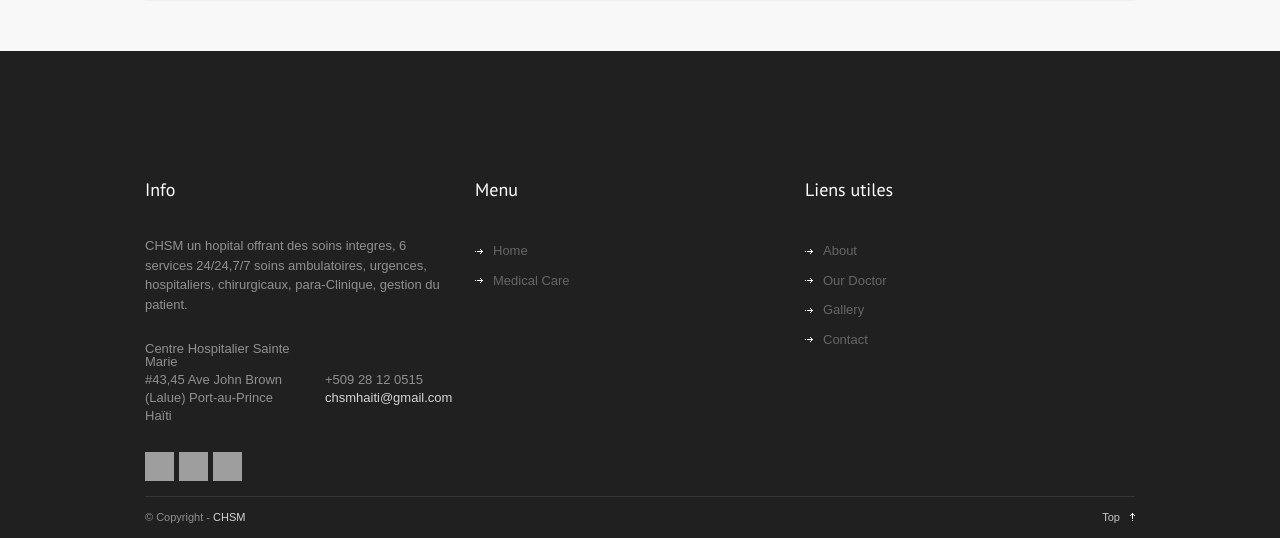
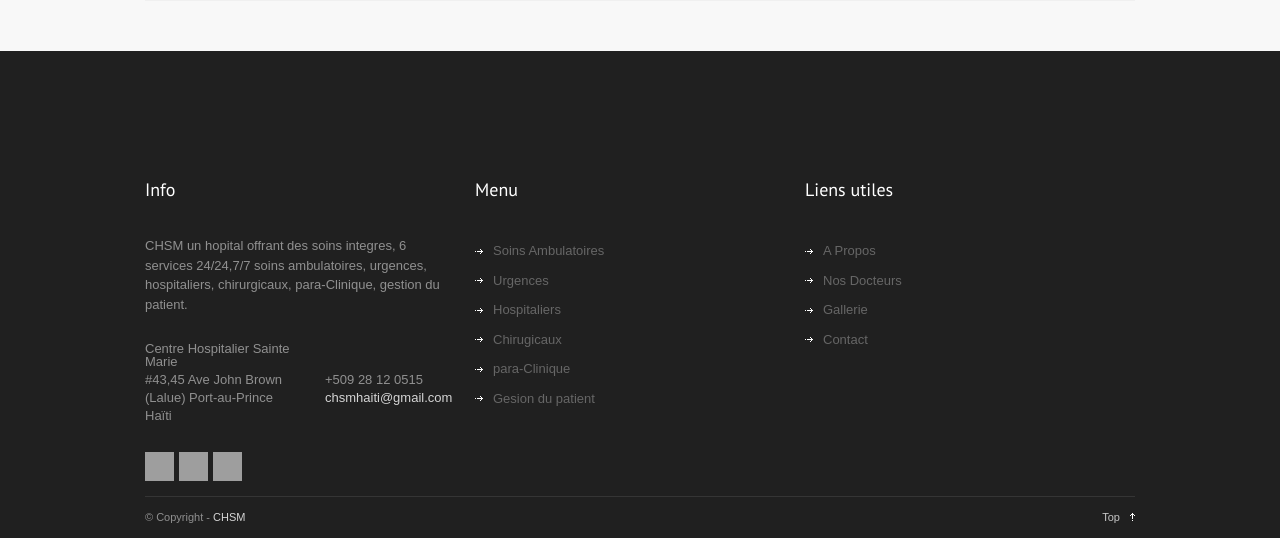
Before and after one commit to fater04/chsm, a PHP site: page / in a window 1280 px wide. Shown: the part 2074-2612 px from the top of the page. Run offline with PHP 8.4, Linux system fonts and the light colour scheme; some libraries are stand-ins or nearby versions; some web fonts are replaced; grey boxes are pictures that could not be loaded.

Commit message:
services

```diff
--- a/app/DefaultApp/Routing.php
+++ b/app/DefaultApp/Routing.php
@@ -13,3 +13,11 @@ App::get("/about", "default.about", "about");
 App::get("/gallerie", "default.gallery", "gallery");
 App::get("/doctor", "default.doctor", "doctor");
 App::get("/medical-care", "default.care", "care");
+
+
+App::get("/soins-ambulatoires", "service.ambulatoire", "soins");
+App::get("/urgences", "service.urgence", "urgence");
+App::get("/hospitaliers", "service.hospitalier", "hospitalier");
+App::get("/chirugicaux", "service.chirugicaux", "chirugicaux");
+App::get("/para-clinique", "service.para", "para");
+App::get("/gestion-patient", "service.gestion", "gestion");
--- a/app/DefaultApp/Vues/templates/principale.php
+++ b/app/DefaultApp/Vues/templates/principale.php
@@ -54,6 +54,42 @@
                     <a href="<?= \app\DefaultApp\DefaultApp::genererUrl('accueil') ?>" title="HOME">
                         HOME
                     </a>
+                </li>
+                <li class="submenu">
+                    <a href="#" title="Services">
+                       SERVICES
+                    </a>
+                    <ul>
+                        <li>
+                            <a href="<?= \app\DefaultApp\DefaultApp::genererUrl('soins') ?>" title="Soins Ambulatoires">
+                                Soins Ambulatoires
+                            </a>
+                        </li>
+                        <li>
+                            <a href="<?= \app\DefaultApp\DefaultApp::genererUrl('urgence') ?>" title=" Urgences">
+                               Urgences
+                            </a>
+                        </li>
+                        <li>
+                            <a href="<?= \app\DefaultApp\DefaultApp::genererUrl('hospitalier') ?>" title="Medical Care">
+                                Hospiatliers
+                            </a>
+                        </li>
+                        <li>
+                            <a href="<?= \app\DefaultApp\DefaultApp::genererUrl('chirugicaux') ?>" title="Chirugicaux">
+                               Chirugicaux
+                            </a>
+                        </li>
+                        <li>
+                            <a href="<?= \app\DefaultApp\DefaultApp::genererUrl('para') ?>" title="para-Clinique">
+                               para-clinique
+                            </a>
+                        </li> <li>
+                            <a href="<?= \app\DefaultApp\DefaultApp::genererUrl('gestion') ?>" title="Gestion du patient">
+                               Gestion du patient
+                            </a>
+                        </li>
+                    </ul>
                 </li>
                 <li class="submenu">
                     <a href="#" title="PAGES">
@@ -320,10 +356,22 @@
                     </div>
                     <ul class="list clearfix">
                         <li class="icon_small_arrow right_white">
-                            <a href="#"> Home</a>
+                            <a href="#"> Soins Ambulatoires</a>
                         </li>
                         <li class="icon_small_arrow right_white">
-                            <a href="#">Medical Care</a>
+                            <a href="#">Urgences</a>
+                        </li>
+                        <li class="icon_small_arrow right_white">
+                            <a href="#">Hospitaliers
+                        </li>
+                        <li class="icon_small_arrow right_white">
+                            <a href="#">Chirugicaux
+                        </li>
+                        <li class="icon_small_arrow right_white">
+                            <a href="#">para-Clinique
+                        </li>
+                        <li class="icon_small_arrow right_white">
+                            <a href="#">Gesion du patient
                         </li>
                     </ul>
                 </div>
@@ -336,13 +384,13 @@
                         </div>
                         <ul class="list clearfix">
                             <li class="icon_small_arrow right_white">
-                                <a href="#"> About</a>
+                                <a href="#"> A Propos</a>
                             </li>
                             <li class="icon_small_arrow right_white">
-                                <a href="#">Our Doctor</a>
+                                <a href="#">Nos Docteurs</a>
                             </li>
                             <li class="icon_small_arrow right_white">
-                                <a href="#"> Gallery</a>
+                                <a href="#"> Gallerie</a>
                             </li>
                             <li class="icon_small_arrow right_white">
                                 <a href="#"> Contact</a>
```
Also changed, not shown: app/DefaultApp/Controlleurs/ServiceControlleur.php (added, +51 -0 lines), app/DefaultApp/Vues/services/chirugicaux.php (added, +7 -0 lines), app/DefaultApp/Vues/services/gestion_patient.php (added, +7 -0 lines), app/DefaultApp/Vues/services/hospitaliers.php (added, +7 -0 lines), app/DefaultApp/Vues/services/para_clinique.php (added, +7 -0 lines), app/DefaultApp/Vues/services/soins_ambulatoires.php (added, +7 -0 lines), app/DefaultApp/Vues/services/urgences.php (added, +7 -0 lines).
